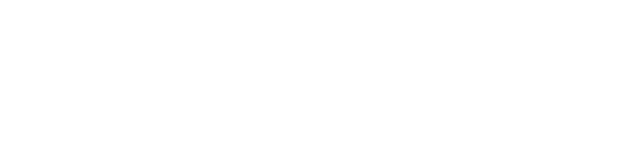
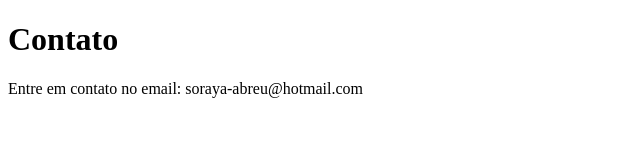
Before and after one commit to Sorayaaba/sistema-de-cadastro, a plain HTML site: page contato.html in a window 1280 px wide. Shown: the whole page, without its empty margins (0-640 px from the left). Drawn offline with Linux system fonts and the light colour scheme.

Commit message:
Adicionando o email de contato

```diff
--- a/contato.html
+++ b/contato.html
@@ -6,6 +6,8 @@
     <title>Contato</title>
 </head>
 <body>
+    <h1>Contato</h1>
+    <p>Entre em contato no email: soraya-abreu@hotmail.com</p>
 
 </body>
 </html>
```
